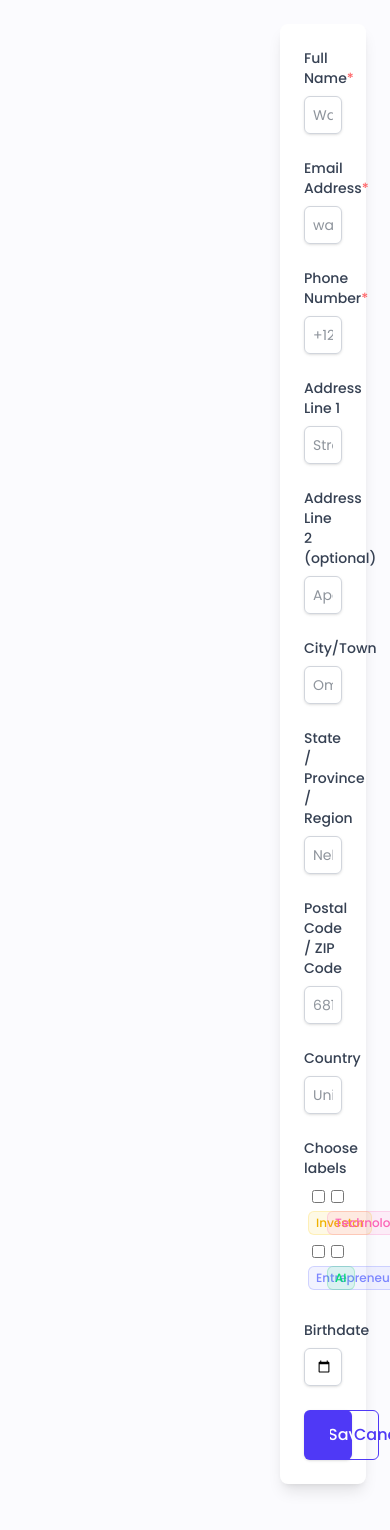
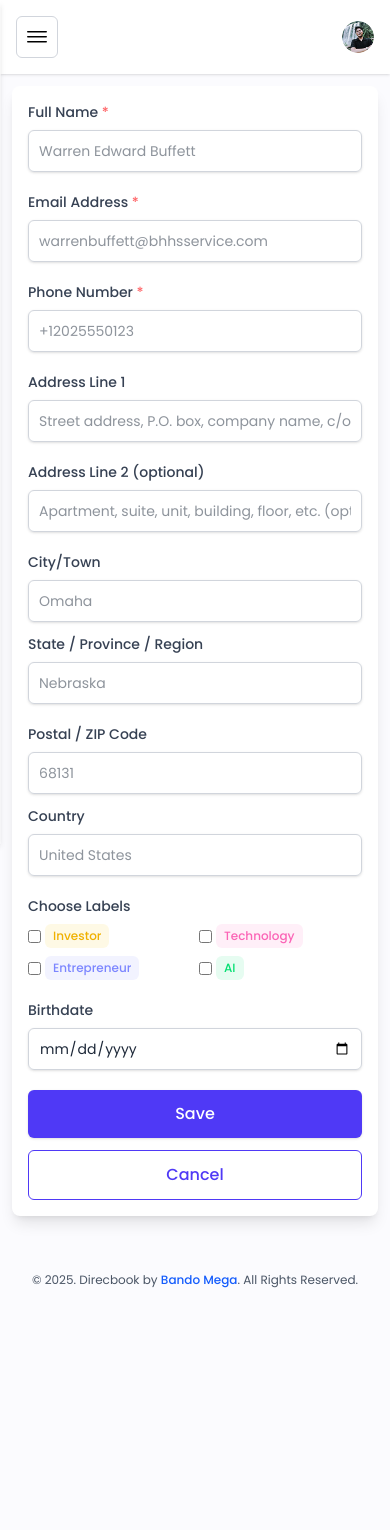
Before and after one commit to bando9/direcbook, a website: page update-contact/index.html in a window 390 px wide. After the commit the page ends 1316 px from the top, so only its background shows below. Drawn offline with Linux system fonts and the light colour scheme.

Commit message:
feat: implement responsive layout for new page & update-contact page

```diff
--- a/update-contact/index.html
+++ b/update-contact/index.html
@@ -10,275 +10,313 @@
     <link href="/src/output.css" rel="stylesheet" />
   </head>
   <body class="bg-light min-h-screen flex flex-col md:flex-row relative w-full">
+    <header
+      class="flex items-center justify-between md:hidden p-4 shadow-sm bg-white"
+    >
+      <button
+        id="menu-toggle"
+        class="p-2 rounded-md border border-gray-300 hover:bg-gray-100 focus:outline-none"
+      >
+        <img src="/images/icons/menu.svg" class="h-6 w-6" alt="menu icon" />
+      </button>
+      <div class="flex items-center justify-center">
+        <img
+          src="/images/icons/profile.png"
+          alt="profile image"
+          class="h-8 w-8 rounded-full"
+        />
+      </div>
+    </header>
+
     <aside
-      class="absolute md:fixed -left-96 md:left-0 top-0 w-3/4 md:w-64 bg-white shadow-md h-screen p-4"
+      id="sidebar"
+      class="fixed top-0 left-0 h-screen w-3/4 md:w-64 bg-white shadow-md p-4 transform -translate-x-full md:translate-x-0 transition-transform duration-300 z-50"
     >
-      <header>
-        <a href="/" class="flex items-center gap-2 mb-6 mt-3">
+      <header class="flex items-center gap-2 mb-6 mt-3">
         <img src="/images/icons/logo.svg" alt="Direcbook logo" class="h-6" />
         <h1 class="font-semibold text-lg">Direcbook</h1>
-        </a>
       </header>
 
-      <nav class="space-y-2">
+      <button
+        id="menu-close"
+        class="absolute top-3 right-3 p-2 rounded-full md:hidden hover:bg-gray-100 focus:outline-none"
+      >
+        <img src="/images/icons/close.svg" alt="close icon" />
+      </button>
+
+      <nav class="space-y-2 mt-10">
         <a
           href="/new"
-          class="bg-primary text-light flex items-center gap-1 p-2 w-3/4 rounded-2xl mt-10"
+          class="bg-primary text-light flex items-center gap-2 p-2 rounded-2xl w-3/4"
         >
           <img src="/images/icons/plus.svg" alt="plus icon" />
           <p class="text-sm font-semibold">Create Contact</p>
         </a>
+
         <a
           href="/"
-          class="flex gap-2 items-center bg-secondary p-2 ps-3 mt-10 w-36 rounded-2xl"
+          class="flex gap-2 items-center bg-btn p-2 ps-3 mt-10 w-36 rounded-2xl"
         >
           <img src="/images/icons/contacts.svg" alt="contact icon" />
-          <p class="font-semibold">Contacts</p>
+          <p class="font-regular">Contacts</p>
         </a>
 
-        <div
+        <a
+          href="/?isFavorited=favorite"
           class="flex gap-2 items-center bg-btn p-2 ps-3 mt-3 w-36 rounded-2xl"
         >
-          <img src="/images/icons/favorite.svg" alt="contact icon" />
-          <p class="font-reguler text-md">Favorite</p>
-        </div>
+          <img src="/images/icons/favorite.svg" alt="favorite icon" />
+          <p class="font-regular text-md">Favorite</p>
+        </a>
 
-        <div
+        <a
+          href="/?tag=trash"
           class="flex gap-2 items-center bg-btn p-2 ps-3 mt-3 w-36 rounded-2xl"
         >
-          <img src="/images/icons/trash.svg" alt="contact icon" />
-          <p class="font-reguler text-md">Trash</p>
-        </div>
+          <img src="/images/icons/trash.svg" alt="trash icon" />
+          <p class="font-regular text-md">Trash</p>
+        </a>
 
-        <h2 class="text-sm font-semibold text-gray-600 mb-2">Labels</h2>
+        <h2 class="text-sm font-semibold text-gray-600 mb-3 mt-5">Labels</h2>
 
-        <ul class="space-y-3">
+        <ul class="space-y-4">
           <li class="flex items-center gap-2 text-sm cursor-pointer">
             <img src="/images/icons/tag.svg" alt="tag icon" class="w-5" />
-            <a href="#">Family</a>
+            <a href="/?tag=family">Family</a>
           </li>
           <li class="flex items-center gap-2 text-sm cursor-pointer">
             <img src="/images/icons/tag.svg" alt="tag icon" class="w-5" />
-            <a href="#">Works</a>
+            <a href="/?tag=entrepreneur">Entrepreneur</a>
           </li>
           <li class="flex items-center gap-2 text-sm cursor-pointer">
             <img src="/images/icons/tag.svg" alt="tag icon" class="w-5" />
-            <a href="#">Friends</a>
+            <a href="/?tag=technology">Technology</a>
+          </li>
+          <li class="flex items-center gap-2 text-sm cursor-pointer">
+            <img src="/images/icons/tag.svg" alt="tag icon" class="w-5" />
+            <a href="/?tag=ai">AI</a>
           </li>
         </ul>
       </nav>
     </aside>
 
-    <main class="md:col-span-4 p-2 ml-64 min-h-screen overflow-hidden flex-1">
-      <div class="p-4 sm:p-12">
-        <div class="w-full max-w-xl rounded-lg bg-white p-6 shadow-lg sm:p-10">
-          <form method="POST" id="update-contact">
-            <div class="mb-6">
+    <div
+      id="overlay"
+      class="fixed inset-0 bg-black opacity-50 hidden z-40 md:hidden"
+    ></div>
+
+    <main class="flex-1 min-h-screen md:ml-64 p-3 sm:p-6 md:p-12">
+      <div
+        class="max-w-xl w-full mx-auto bg-white rounded-lg p-4 sm:p-6 md:p-10 shadow-lg"
+      >
+        <form method="POST" id="update-contact" class="space-y-5">
+          <div>
             <label
               for="full-name"
-                class="mb-2 block text-sm font-medium text-gray-700"
-                >Full Name<span class="text-red-400">*</span></label
+              class="block text-sm font-medium text-gray-700 mb-2"
             >
+              Full Name <span class="text-red-400">*</span>
+            </label>
             <input
               type="text"
+              id="full-name"
               name="full-name"
-                id="full-name"
               placeholder="Warren Edward Buffett"
-                class="w-full rounded-md border border-gray-300 p-2 text-sm text-gray-800 shadow-sm focus:border-indigo-500 focus:ring-1 focus:ring-indigo-500 focus:outline-none"
+              class="w-full rounded-md border border-gray-300 p-2.5 text-sm text-gray-800 shadow-sm focus:border-indigo-500 focus:ring-1 focus:ring-indigo-500 focus:outline-none"
             />
           </div>
 
-            <div class="mb-6">
+          <div>
             <label
               for="email"
-                class="mb-2 block text-sm font-medium text-gray-700"
-                >Email Address<span class="text-red-400">*</span></label
+              class="block text-sm font-medium text-gray-700 mb-2"
             >
+              Email Address <span class="text-red-400">*</span>
+            </label>
             <input
               type="email"
+              id="email"
               name="email"
-                id="email"
               placeholder="warrenbuffett@bhhsservice.com"
-                class="w-full rounded-md border border-gray-300 p-2 text-sm text-gray-800 shadow-sm focus:border-indigo-500 focus:ring-1 focus:ring-indigo-500 focus:outline-none"
+              class="w-full rounded-md border border-gray-300 p-2.5 text-sm text-gray-800 shadow-sm focus:border-indigo-500 focus:ring-1 focus:ring-indigo-500 focus:outline-none"
             />
           </div>
 
-            <div class="mb-6">
+          <div>
             <label
               for="phone"
-                class="mb-2 block text-sm font-medium text-gray-700"
-                >Phone Number<span class="text-red-400">*</span></label
+              class="block text-sm font-medium text-gray-700 mb-2"
             >
+              Phone Number <span class="text-red-400">*</span>
+            </label>
             <input
               type="text"
+              id="phone"
               name="phone"
-                id="phone"
               placeholder="+12025550123"
-                class="w-full rounded-md border border-gray-300 p-2 text-sm text-gray-800 shadow-sm focus:border-indigo-500 focus:ring-1 focus:ring-indigo-500 focus:outline-none"
+              class="w-full rounded-md border border-gray-300 p-2.5 text-sm text-gray-800 shadow-sm focus:border-indigo-500 focus:ring-1 focus:ring-indigo-500 focus:outline-none"
             />
           </div>
 
-            <div class="mb-6">
+          <div>
             <label
               for="line1"
-                class="mb-2 block text-sm font-medium text-gray-700"
-                >Address Line 1</label
+              class="block text-sm font-medium text-gray-700 mb-2"
             >
+              Address Line 1
+            </label>
             <input
               type="text"
+              id="line1"
               name="line1"
-                id="line1"
               placeholder="Street address, P.O. box, company name, c/o"
-                class="w-full rounded-md border border-gray-300 p-2 text-sm text-gray-800 shadow-sm focus:border-indigo-500 focus:ring-1 focus:ring-indigo-500 focus:outline-none"
+              class="w-full rounded-md border border-gray-300 p-2.5 text-sm text-gray-800 shadow-sm focus:border-indigo-500 focus:ring-1 focus:ring-indigo-500 focus:outline-none"
             />
           </div>
 
-            <div class="mb-6">
+          <div>
             <label
               for="line2"
-                class="mb-2 block text-sm font-medium text-gray-700"
-                >Address Line 2 (optional)</label
+              class="block text-sm font-medium text-gray-700 mb-2"
             >
+              Address Line 2 (optional)
+            </label>
             <input
               type="text"
+              id="line2"
               name="line2"
-                id="line2"
               placeholder="Apartment, suite, unit, building, floor, etc. (optional)"
-                class="w-full rounded-md border border-gray-300 p-2 text-sm text-gray-800 shadow-sm focus:border-indigo-500 focus:ring-1 focus:ring-indigo-500 focus:outline-none"
+              class="w-full rounded-md border border-gray-300 p-2.5 text-sm text-gray-800 shadow-sm focus:border-indigo-500 focus:ring-1 focus:ring-indigo-500 focus:outline-none"
             />
           </div>
 
-            <div class="mb-6">
+          <div class="grid grid-cols-1 sm:grid-cols-2 gap-3">
+            <div>
               <label
                 for="city"
-                class="mb-2 block text-sm font-medium text-gray-700"
-                >City/Town</label
+                class="block text-sm font-medium text-gray-700 mb-2"
               >
+                City/Town
+              </label>
               <input
                 type="text"
+                id="city"
                 name="city"
-                id="city"
                 placeholder="Omaha"
-                class="w-full rounded-md border border-gray-300 p-2 text-sm text-gray-800 shadow-sm focus:border-indigo-500 focus:ring-1 focus:ring-indigo-500 focus:outline-none"
+                class="w-full rounded-md border border-gray-300 p-2.5 text-sm text-gray-800 shadow-sm focus:border-indigo-500 focus:ring-1 focus:ring-indigo-500 focus:outline-none"
               />
             </div>
 
-            <div class="mb-6">
+            <div>
               <label
                 for="region"
-                class="mb-2 block text-sm font-medium text-gray-700"
-                >State / Province / Region</label
+                class="block text-sm font-medium text-gray-700 mb-2"
               >
+                State / Province / Region
+              </label>
               <input
                 type="text"
+                id="region"
                 name="region"
-                id="region"
                 placeholder="Nebraska"
-                class="w-full rounded-md border border-gray-300 p-2 text-sm text-gray-800 shadow-sm focus:border-indigo-500 focus:ring-1 focus:ring-indigo-500 focus:outline-none"
+                class="w-full rounded-md border border-gray-300 p-2.5 text-sm text-gray-800 shadow-sm focus:border-indigo-500 focus:ring-1 focus:ring-indigo-500 focus:outline-none"
+              />
+            </div>
+          </div>
+
+          <div class="grid grid-cols-1 sm:grid-cols-2 gap-3">
+            <div>
+              <label
+                for="postal-code"
+                class="block text-sm font-medium text-gray-700 mb-2"
+              >
+                Postal / ZIP Code
+              </label>
+              <input
+                type="number"
+                id="postal-code"
+                name="postal-code"
+                placeholder="68131"
+                class="w-full rounded-md border border-gray-300 p-2.5 text-sm text-gray-800 shadow-sm focus:border-indigo-500 focus:ring-1 focus:ring-indigo-500 focus:outline-none appearance-none [&::-webkit-inner-spin-button]:appearance-none [&::-webkit-outer-spin-button]:appearance-none"
               />
             </div>
 
-            <div class="mb-6">
+            <div>
               <label
-                for="postal-code"
-                class="mb-2 block text-sm font-medium text-gray-700"
-                >Postal Code / ZIP Code</label
+                for="country"
+                class="block text-sm font-medium text-gray-700 mb-2"
               >
+                Country
+              </label>
               <input
-                type="number"
-                name="postal-code"
-                id="postal-code"
-                placeholder="68131"
-                class="w-full rounded-md border border-gray-300 p-2 text-sm text-gray-800 shadow-sm focus:border-indigo-500 focus:ring-1 focus:ring-indigo-500 focus:outline-none appearance-none [&::-webkit-inner-spin-button]:appearance-none [&::-webkit-outer-spin-button]:appearance-none"
+                type="text"
+                id="country"
+                name="country"
+                placeholder="United States"
+                class="w-full rounded-md border border-gray-300 p-2.5 text-sm text-gray-800 shadow-sm focus:border-indigo-500 focus:ring-1 focus:ring-indigo-500 focus:outline-none"
               />
             </div>
-
-            <div class="mb-6">
-              <label
-                for="country"
-                class="mb-2 block text-sm font-medium text-gray-700"
-                >Country</label
-              >
-              <input
-                type="text"
-                name="country"
-                id="country"
-                placeholder="United State"
-                class="w-full rounded-md border border-gray-300 p-2 text-sm text-gray-800 shadow-sm focus:border-indigo-500 focus:ring-1 focus:ring-indigo-500 focus:outline-none"
-              />
           </div>
 
-            <div class="mb-6">
-              <fieldset>
-                <legend class="mb-2 block text-sm font-medium text-gray-700">
-                  Choose labels
-                </legend>
-              </fieldset>
-              <div class="grid grid-cols-2">
-                <div class="mb-1.5">
-                  <label for="investor" class="ml-2 mb-2">
+          <div>
+            <p class="block text-sm font-medium text-gray-700 mb-2">
+              Choose Labels
+            </p>
+            <div class="grid grid-cols-2 sm:grid-cols-4 gap-2">
+              <label class="flex items-center space-x-1">
                 <input type="checkbox" id="investor" name="investor" />
                 <span
-                      class="ml-1 inline-flex items-center rounded-md bg-yellow-400/10 px-2 py-1 text-xs font-medium text-yellow-500 inset-ring inset-ring-yellow-400/20"
+                  class="bg-yellow-400/10 px-2 py-1 text-xs font-medium text-yellow-500 rounded-md"
                 >
                   Investor
                 </span>
               </label>
-                </div>
 
-                <div class="mb-1.5">
-                  <label for="technology" class="ml-2 mb-2">
+              <label class="flex items-center space-x-1">
                 <input type="checkbox" id="technology" name="technology" />
                 <span
-                      class="ml-1 inline-flex items-center rounded-md bg-pink-400/10 px-2 py-1 text-xs font-medium text-pink-400 inset-ring inset-ring-pink-400/20"
+                  class="bg-pink-400/10 px-2 py-1 text-xs font-medium text-pink-400 rounded-md"
                 >
                   Technology
                 </span>
               </label>
-                </div>
-                <div class="mb-1.5">
-                  <label for="entrepreneur" class="ml-2 mb-2">
-                    <input
-                      type="checkbox"
-                      id="entrepreneur"
-                      name="entrepreneur"
-                    />
+
+              <label class="flex items-center space-x-1">
+                <input type="checkbox" id="entrepreneur" name="entrepreneur" />
                 <span
-                      class="ml-1 inline-flex items-center rounded-md bg-indigo-400/10 px-2 py-1 text-xs font-medium text-indigo-400 inset-ring inset-ring-indigo-400/30"
+                  class="bg-indigo-400/10 px-2 py-1 text-xs font-medium text-indigo-400 rounded-md"
                 >
                   Entrepreneur
                 </span>
               </label>
-                </div>
-                <div>
-                  <label for="ai" class="ml-2">
+
+              <label class="flex items-center space-x-1">
                 <input type="checkbox" id="ai" name="ai" />
                 <span
-                      class="ml-1 inline-flex items-center rounded-md bg-green-400/10 px-2 py-1 text-xs font-medium text-green-400 inset-ring inset-ring-green-500/20"
+                  class="bg-green-400/10 px-2 py-1 text-xs font-medium text-green-400 rounded-md"
                 >
                   AI
                 </span>
               </label>
             </div>
           </div>
-            </div>
 
-            <div class="mb-6">
+          <div>
             <label
               for="birthdate"
-                class="mb-2 block text-sm font-medium text-gray-700"
-                >Birthdate</label
+              class="block text-sm font-medium text-gray-700 mb-2"
             >
+              Birthdate
+            </label>
             <input
               type="date"
+              id="birthdate"
               name="birthdate"
-                id="birthdate"
-                placeholder="YYYY-MM-DD"
-                class="w-full rounded-md border border-gray-300 p-2 text-sm text-gray-800 shadow-sm focus:border-indigo-500 focus:ring-1 focus:ring-indigo-500 focus:outline-none"
+              class="w-full rounded-md border border-gray-300 p-2.5 text-sm text-gray-800 shadow-sm focus:border-indigo-500 focus:ring-1 focus:ring-indigo-500 focus:outline-none"
             />
           </div>
 
-            <div class="grid grid-cols-2 gap-3">
+          <div class="grid grid-cols-1 sm:grid-cols-2 gap-3">
             <button
               type="submit"
               class="w-full rounded-md bg-indigo-600 px-6 py-3 font-medium text-white shadow-sm transition duration-300 hover:bg-indigo-700 focus:ring-2 focus:ring-indigo-500 focus:ring-offset-2 focus:outline-none cursor-pointer"
@@ -288,21 +326,22 @@
 
             <a
               href="/"
-                class="w-full text-center rounded-md border border-indigo-600 px-6 py-3 font-medium text-indigo-600 transition duration-300 hover:bg-indigo-50 dark:hover:bg-indigo-900/20 focus:ring-2 focus:ring-indigo-500 focus:ring-offset-2 focus:outline-none cursor-pointer"
+              class="w-full text-center rounded-md border border-indigo-600 px-6 py-3 font-medium text-indigo-600 transition duration-300 hover:bg-indigo-50 focus:ring-2 focus:ring-indigo-500 focus:ring-offset-2 focus:outline-none cursor-pointer"
             >
               Cancel
             </a>
           </div>
         </form>
       </div>
-      </div>
 
-      <footer class="p-2 mt-10 ms-50">
+      <footer class="p-4 mt-10 text-center text-xs sm:text-sm text-gray-600">
         &copy; 2025. Direcbook by
-        <a href="https://bandomega.com" class="hover:underline" target="_blank"
+        <a
+          href="https://bandomega.com"
+          class="hover:underline text-blue-600 font-medium"
+          target="_blank"
           >Bando Mega</a
-        >
-        All Rights Reserved.
+        >. All Rights Reserved.
       </footer>
     </main>
 
--- a/update-contact/index.js
+++ b/update-contact/index.js
@@ -70,5 +70,23 @@ function updateContactById(event) {
   goToDashboardPage();
 }
 
+const menuToggle = document.getElementById("menu-toggle");
+const menuClose = document.getElementById("menu-close");
+const sidebar = document.getElementById("sidebar");
+const overlay = document.getElementById("overlay");
+
+menuToggle.addEventListener("click", () => {
+  sidebar.classList.remove("-translate-x-full");
+  overlay.classList.remove("hidden");
+});
+
+const closeSidebar = () => {
+  sidebar.classList.add("-translate-x-full");
+  overlay.classList.add("hidden");
+};
+
+menuClose.addEventListener("click", closeSidebar);
+overlay.addEventListener("click", closeSidebar);
+
 updateContactElement.addEventListener("submit", updateContactById);
 renderContactById();
```
Also changed, not shown: new/index.html (+99 -63 lines), new/index.js (+18 -2 lines), src/output.css. Lines whose indentation alone changed are shown as unchanged.
